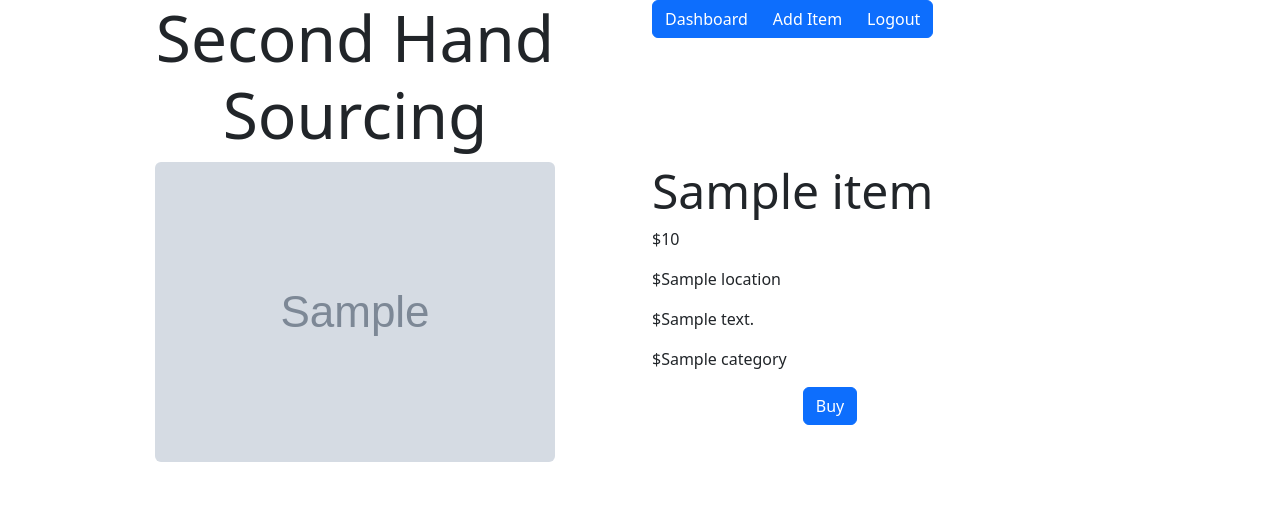
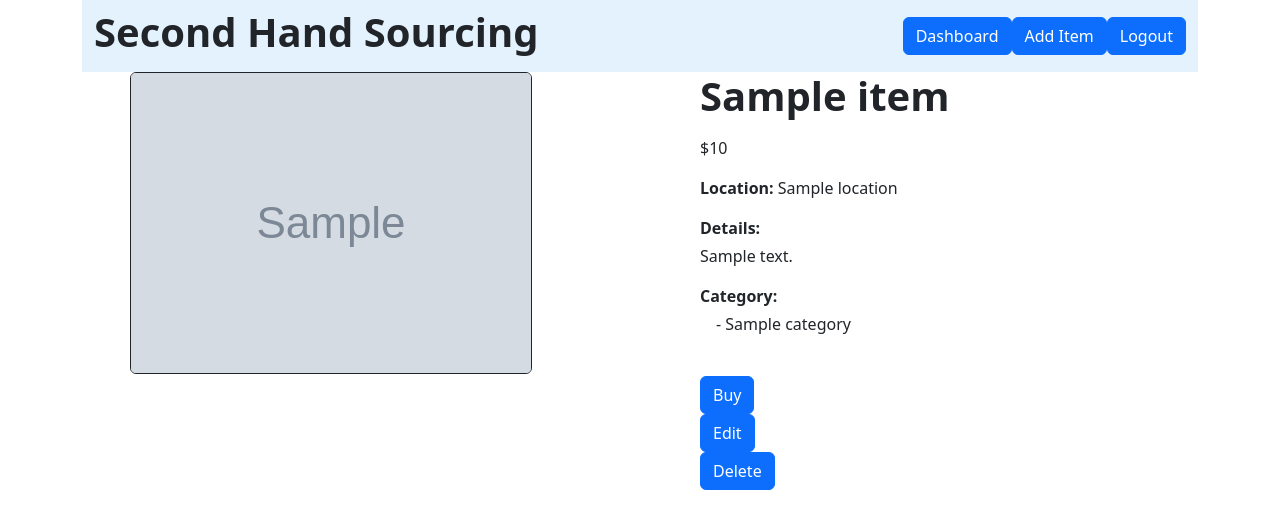
Before and after one commit to SecondHandSourcing/SecondHandSourcing, a Flask app: template flask_app/templates/viewItem.html in a window 1280 px wide. Shown: the top 529 px of the page. Run offline with Flask 2, Linux system fonts and the light colour scheme; the visitor is signed in with stand-in values (Sample User, id 1); tables that the repository leaves empty hold one stand-in row (values such as "Sample post"); the template is opened without the code that fills it: most values are stand-ins (such as "Sample title", 1, 10 or a date in 2020); grey boxes marked "Sample" are stand-in pictures.

Commit message:
update viewOne

```diff
--- a/flask_app/controllers/users.py
+++ b/flask_app/controllers/users.py
@@ -1,8 +1,7 @@
 from flask_app import app
-from flask import render_template, redirect, request
+from flask import render_template, redirect, request, session
 from flask_app.models import user, item, category
 from flask_app.controllers import items
-from flask import session
 
 @app.route('/register', methods=["POST"])
 def create_user():
--- a/flask_app/templates/viewItem.html
+++ b/flask_app/templates/viewItem.html
@@ -9,50 +9,57 @@
 </head>
 <body>
     <div class="container-md">
-        <div  class="row">
-            <div class="col text-center">
-                <h1 class="display-3">Second Hand Sourcing</h1>
+        <!-- <div  class="row m-4"> -->
+        <nav class="navbar" style="background-color: #e3f2fd;">
+            <div class="container-fluid">
+                <!-- <a class="navbar-brand">Second Hand Sourcing</a> -->
+                <h1 class="display-6 fw-bold">Second Hand Sourcing</h1>
+                <!-- <div class="col text-center "> -->
+                <div class="btn-group " role="group" aria-label="Basic example">
+                    <a href="/dashboard"><button type="button" class="btn btn-primary">Dashboard</button></a>
+                    <a href="/item/add"><button type="button" class="btn btn-primary">Add Item</button></a>
+                    <a href="/user/logout"><button type="button" class="btn btn-primary">Logout</button></a>
+                </div>
+                <!-- </div> -->
             </div>
-            <div class="col">
-                <div class="btn-group" role="group" aria-label="Basic example">
-                    <button href="/dashboard" type="button" class="btn btn-primary">Dashboard</button>
-                    <button href="/item/create" type="button" class="btn btn-primary">Add Item</button>
-                    <button href="/user/logout" type="button" class="btn btn-primary">Logout</button>
-                </div>
-            </div>
-        </div>
+        </nav>
         <div class="row">
             <div class="col-6 text-center">
-                <img class="rounded" src="{{item.image}}" alt="item image">
+                <img class="rounded  img-fluid me-5 border border-dark" src="{{item.image}}" alt="item image">
             </div>
-            <div class="col-4 text-start">
-                <div class="row ">
-                    <h2 class="display-5">{{item.item_name}}</h2>
+            <div class="col-4 text-start ms-5">
+                <div class="row mb-2">
+                    <h2 class="display-6 fw-bolder">{{item.item_name}}</h2>
                 </div>
                 <div class="row">
                     <p>${{item.cost}}</p>
                 </div>
                 <div class="row">
-                    <p>${{item.location}}</p>
+                    <p>
+                        <span class="fw-semibold">Location: </span>
+                        <span>{{item.location}}</span>
+                    </p>
                 </div>
                 <div class="row">
-                    <p>${{item.details}}</p>
+                    <p class="mb-1 fw-semibold">Details:</p>
+                    <p>{{item.details}}</p>
                 </div>
                 <div class="row"></div>
                 <div class="row">
-                    <p>${{item.category}}</p>
+                    <p class="mb-1 fw-semibold">Category: </p>
+                    <p class="ms-3">- {{item.category}}</p>
                 </div>
                 <div class="row"></div>
-                <div class="row">
-                    <div class="col text-center">
-                        <button href="/item/{{item.id}}/delete" type="button" class="btn btn-primary">Buy</button>
+                <div class="row mt-4 d-flex">
+                    <div class="col-5">
+                        <a href="/item/{{item.id}}/delete" class="btn btn-primary">Buy</a>
                     </div>
-                    {% if session['user_id'] in item_id %}
-                        <div class="col text-center">
-                            <button href="/item/{{item.id}}/update" type="button" class="btn btn-primary">Edit</button>
+                    {% if session['user_id'] == item.user_id %}
+                        <div class="col-2.5">
+                            <a href="/item/{{item.id}}/update" class="btn btn-primary">Edit</a>
                         </div>
-                        <div class="col text-center">
-                            <button href="/item/{{item.id}}/delete" type="button" class="btn btn-primary">Delete</button>
+                        <div class="col 2.5">
+                            <a href="/item/{{item.id}}/delete" class="btn btn-primary">Delete</a>
                         </div>
                     {% endif %}
                 </div>
```
Also changed, not shown: flask_app/controllers/items.py (+2 -11 lines), flask_app/models/item.py (+4 -5 lines).
